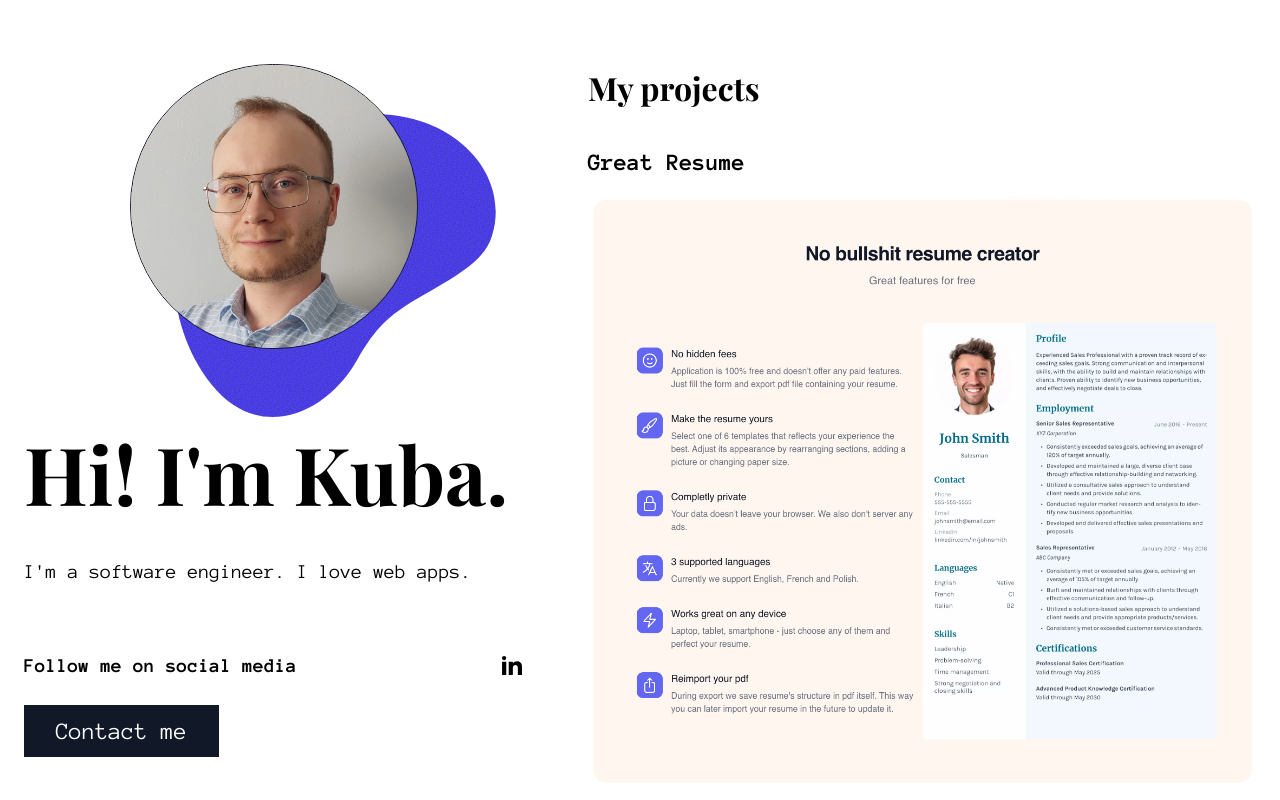
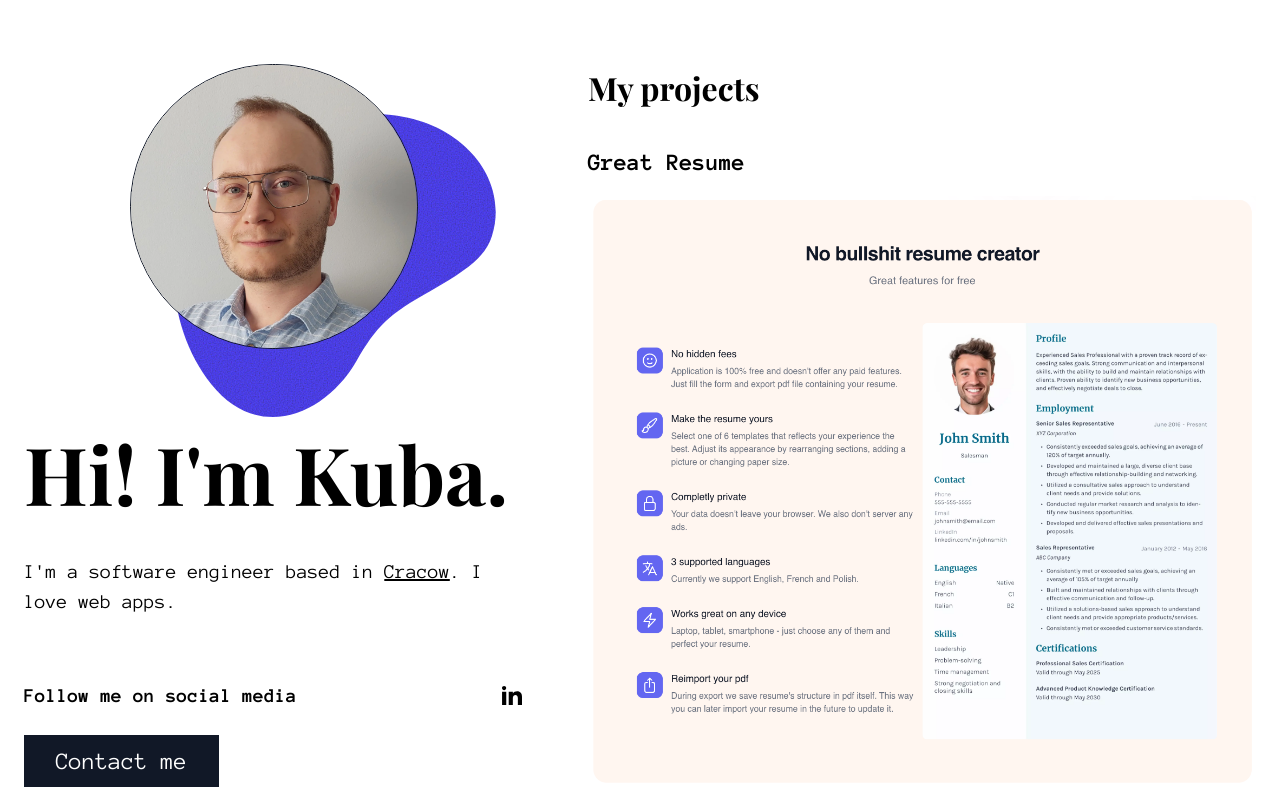
Before and after one commit to Solpatium/kubaptak.com, a Next.js app: page / in a window 1280 px wide. Shown: the top 800 px of the page. Built offline with nearby package versions, Linux system fonts and the light colour scheme.

Commit message:
Update text

```diff
--- a/app/page.tsx
+++ b/app/page.tsx
@@ -51,7 +51,7 @@ const LeftColumn = () => {
       <div className="flex flex-col gap-[32px] md:gap-[64px]">
         <header>
           <h1 className="text-[56px] xl:text-[80px] font-serif mb-[24px]">Hi! I&apos;m Kuba.</h1>
-          <p>I&apos;m a software engineer. I love web apps.</p>
+          <p>I&apos;m a software engineer based in <Link href="https://en.wikipedia.org/wiki/Krak%C3%B3w">Cracow</Link>. I love web apps.</p>
         </header>
         <footer>
           <p className="font-bold mb-[24px] flex flex-row justify-between items-center text-[16px] md:text-[20px]">Follow me on social media <a target="_blank" href="https://www.linkedin.com/in/jakub-ptak/"><LinkedInIcon /></a></p>
```
